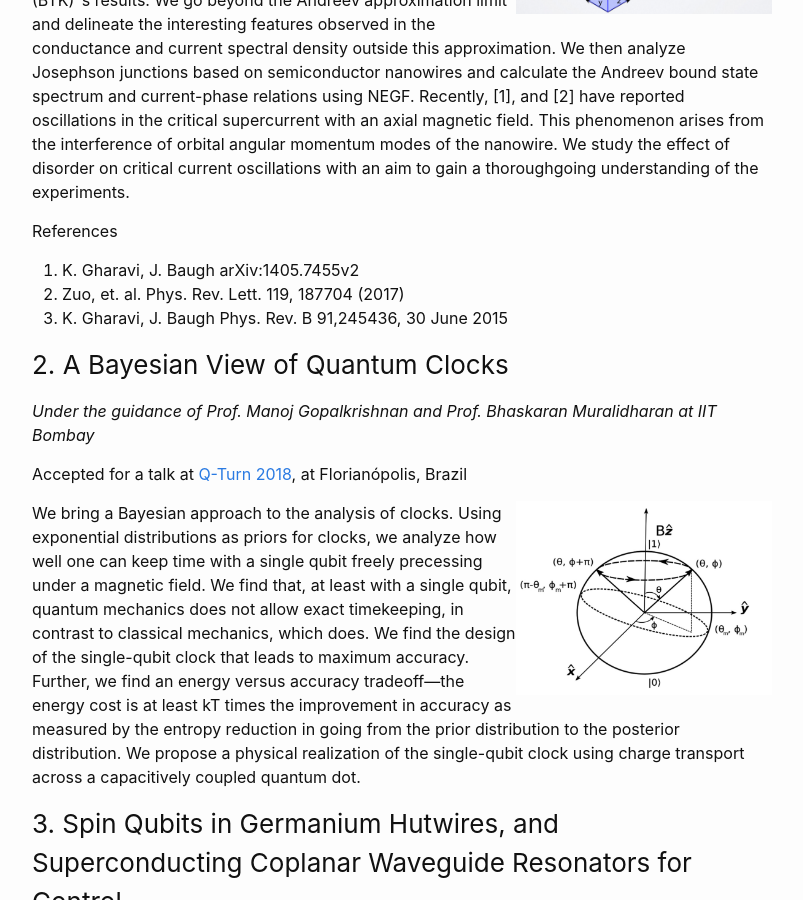
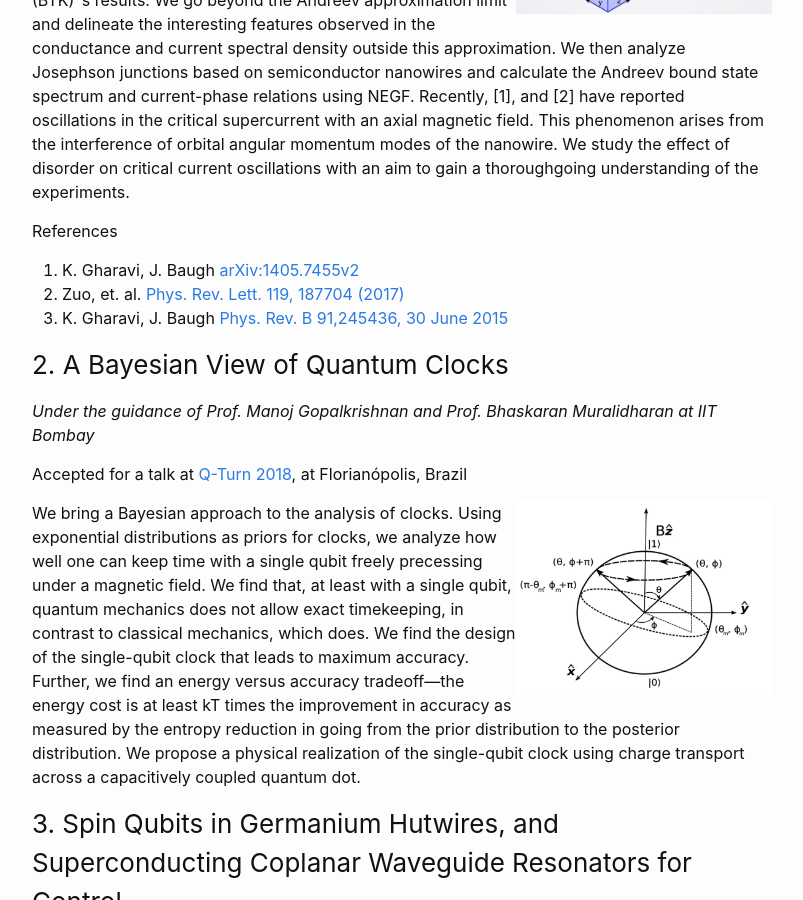
Before and after one commit to praveen5/praveen5.github.io, a Jekyll site: the page built from research.md, in a window 1280 px wide and 900 px high, scrolled down 980 px. Shown: the whole window, without its empty margins (238-1041 px from the left). Built offline with Jekyll 4.4.1, drawn with Linux system fonts in a browser that asks for light colours; part of the change alters nothing that is shown.

```diff
--- a/research.md
+++ b/research.md
@@ -25,9 +25,9 @@ Semiconductor nanowires with superconducting contacts have been an area of signi
 </p>
 
 References
-1. K. Gharavi, J. Baugh arXiv:1405.7455v2
-2. Zuo, et. al. Phys. Rev. Lett. 119, 187704 (2017)
-3. K. Gharavi, J. Baugh Phys. Rev. B 91,245436, 30 June 2015
+1. K. Gharavi, J. Baugh [arXiv:1405.7455v2](https://arxiv.org/abs/1405.7455)
+2. Zuo, et. al. [Phys. Rev. Lett. 119, 187704 (2017)](https://journals.aps.org/prl/abstract/10.1103/PhysRevLett.119.187704)
+3. K. Gharavi, J. Baugh [Phys. Rev. B 91,245436, 30 June 2015](https://journals.aps.org/prb/abstract/10.1103/PhysRevB.91.245436)
 
 
 ### 2. A Bayesian View of Quantum Clocks
```
